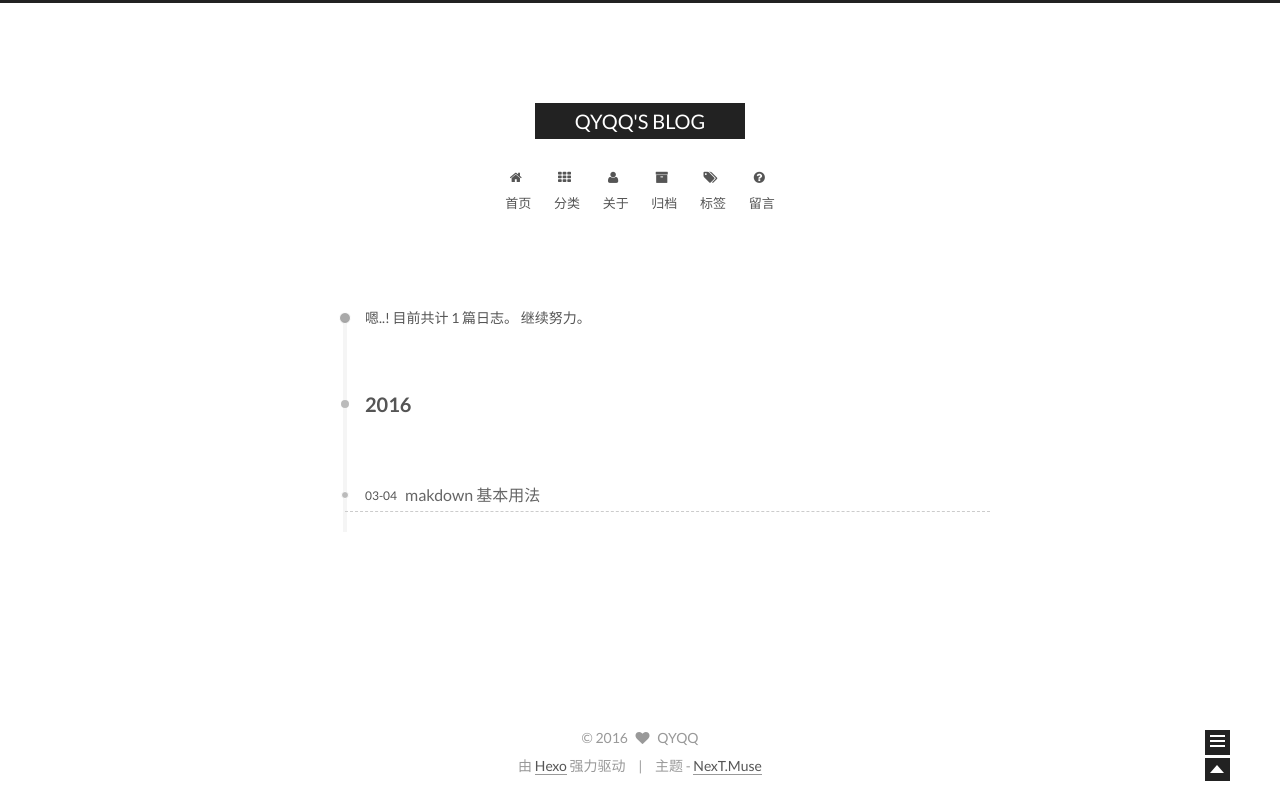
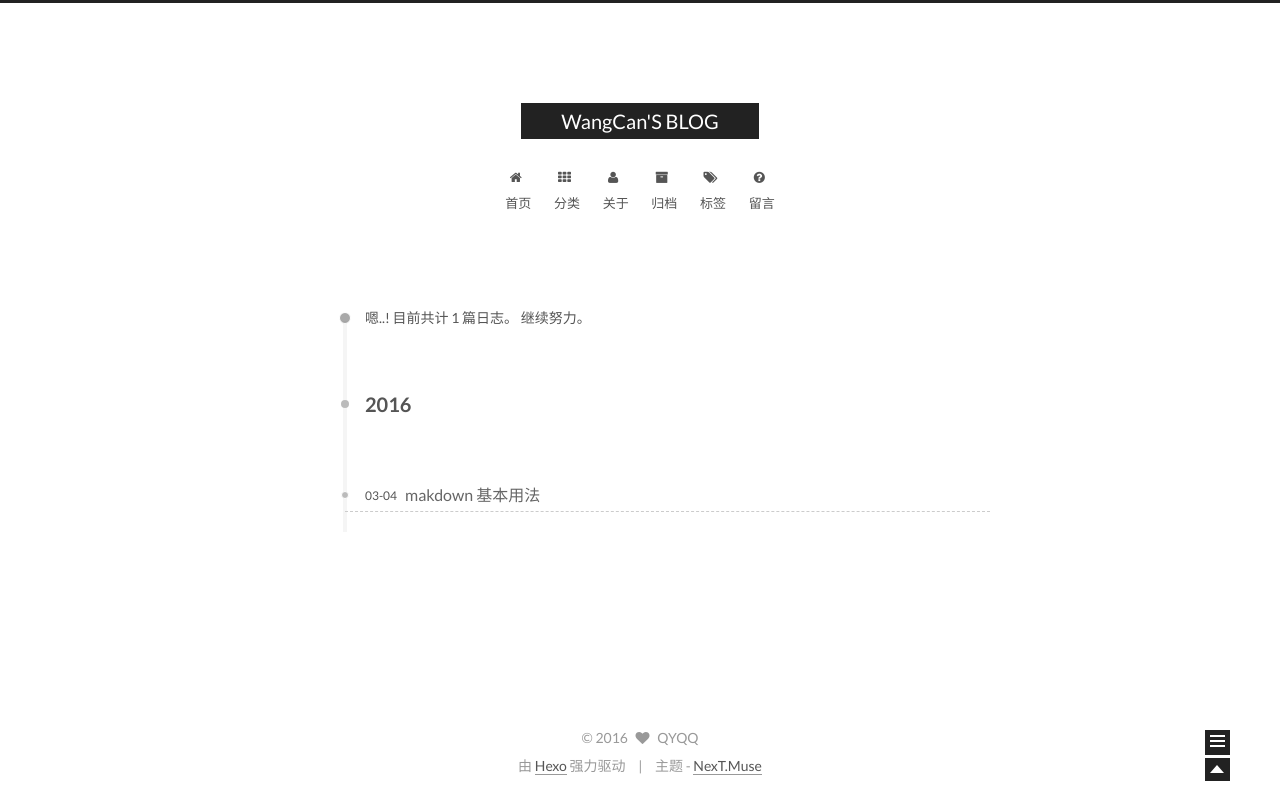
Before and after one commit to qyqq/qyqq.github.io, a plain HTML site: page archives/2016/03/index.html in a window 1280 px wide. Drawn offline with Linux system fonts and the light colour scheme.

Commit message:
Site updated: 2016-03-04 16:10:15

```diff
--- a/archives/2016/03/index.html
+++ b/archives/2016/03/index.html
@@ -59,12 +59,12 @@
 
 <meta name="description">
 <meta property="og:type" content="website">
-<meta property="og:title" content="QYQQ'S BLOG">
+<meta property="og:title" content="WangCan'S BLOG">
 <meta property="og:url" content="http://yoursite.com/archives/2016/03/index.html">
-<meta property="og:site_name" content="QYQQ'S BLOG">
+<meta property="og:site_name" content="WangCan'S BLOG">
 <meta property="og:description">
 <meta name="twitter:card" content="summary">
-<meta name="twitter:title" content="QYQQ'S BLOG">
+<meta name="twitter:title" content="WangCan'S BLOG">
 <meta name="twitter:description">
 
 
@@ -83,7 +83,7 @@
   };
 </script>
 
-  <title> 归档 | QYQQ'S BLOG </title>
+  <title> 归档 | WangCan'S BLOG </title>
 </head>
 
 <body itemscope itemtype="http://schema.org/WebPage" lang="zh-Hans">
@@ -112,7 +112,7 @@
   <div class="custom-logo-site-title">
     <a href="/"  class="brand" rel="start">
       <span class="logo-line-before"><i></i></span>
-      <span class="site-title">QYQQ'S BLOG</span>
+      <span class="site-title">WangCan'S BLOG</span>
       <span class="logo-line-after"><i></i></span>
     </a>
   </div>
```
Also changed, not shown: 2016/03/04/oneday/index.html (+3 -3 lines), 404-html/index.html (+3 -3 lines), archives/2016/index.html (+5 -5 lines), archives/index.html (+5 -5 lines), guestbook/index.html (+3 -3 lines), index.html (+5 -5 lines).
